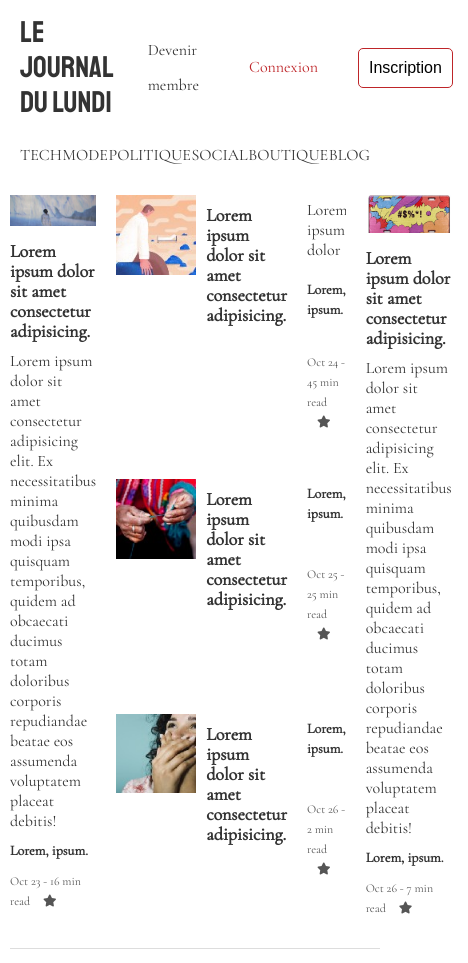
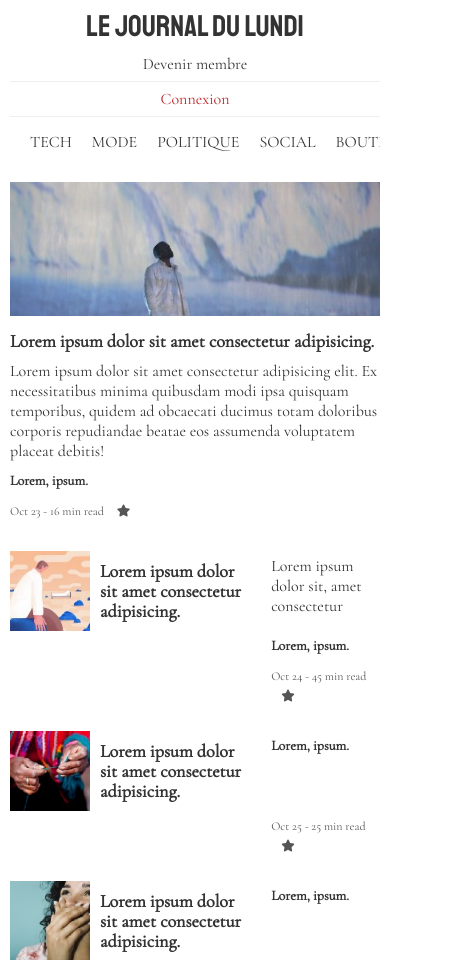
Before and after one commit to MarielleBouchoux/Medium, a plain HTML site: page index.html in a window 390 px wide. Shown: the top 963 px of the page, 468 px wide, since content can reach past the window. Drawn offline with nearby package versions, Linux system fonts and the light colour scheme.

Commit message:
responsive screen maxwidth 700px

```diff
--- a/css/styles.mobile.css
+++ b/css/styles.mobile.css
@@ -0,0 +1,80 @@
+header {
+  grid-template-columns: 1fr;
+  place-items: center center;
+  line-height: 2rem;
+}
+/* Nous passons la direction en column de la boîte flexible ul. */
+/* et nous passons à stretch pour qu'elle occupe tout l'espace dispo */
+header ul {
+  flex-direction: column;
+  place-self: stretch;
+}
+
+header a {
+  display: block;
+  padding: 0.5rem 0;
+}
+
+/* nous passons également à stretch pour qu'ils
+occupent tt l'espace dispo */
+header ul li {
+  padding: 0.2rem;
+  align-self: stretch;
+  text-align: center;
+  border-bottom: 1px solid var(--gray-light);
+}
+
+header ul li:last-child {
+  display: none;
+}
+
+header .logo {
+  font-size: 3rem;
+  line-height: 3.2rem;
+  font-family: "Staatliches", cursive;
+}
+
+/* nav */
+nav {
+  overflow: hidden;
+}
+
+nav a {
+  padding: 0 1rem;
+}
+
+/* showcase */
+.showcase {
+  grid-template-columns: 1fr;
+  grid-auto-rows: auto;
+}
+
+.showcase article:first-child {
+  grid-column: 1 / 2;
+  grid-row: 1 / 2;
+}
+
+.showcase article:last-child {
+  display: none;
+}
+
+/* ads */
+/* nous passons en direction colonne */
+.ads {
+  display: flex;
+  flex-direction: column;
+  padding: 2rem 1rem;
+}
+
+.ads h1 {
+  font-size: 2rem;
+}
+
+.ads img {
+  display: none;
+}
+
+/* content */
+.popular {
+  display: none;
+}
--- a/index.html
+++ b/index.html
@@ -8,7 +8,7 @@
     <link rel="stylesheet" href="./css/styles.css" />
     <link
       rel="stylesheet"
-      media="only screen and 'max-width:700px)"
+      media="only screen and (max-width:700px)"
       href="./css/styles.mobile.css"
     />
     <script
```
